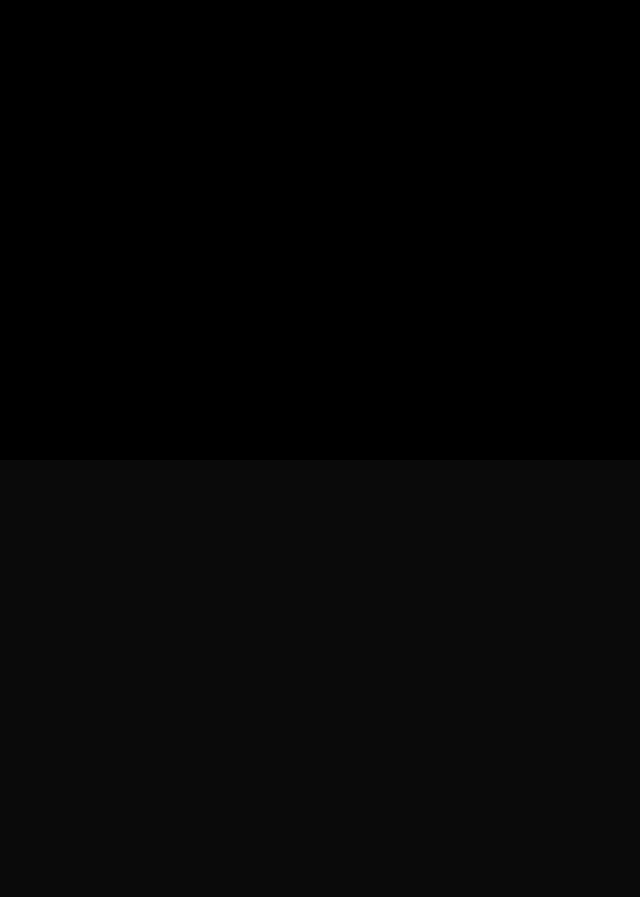
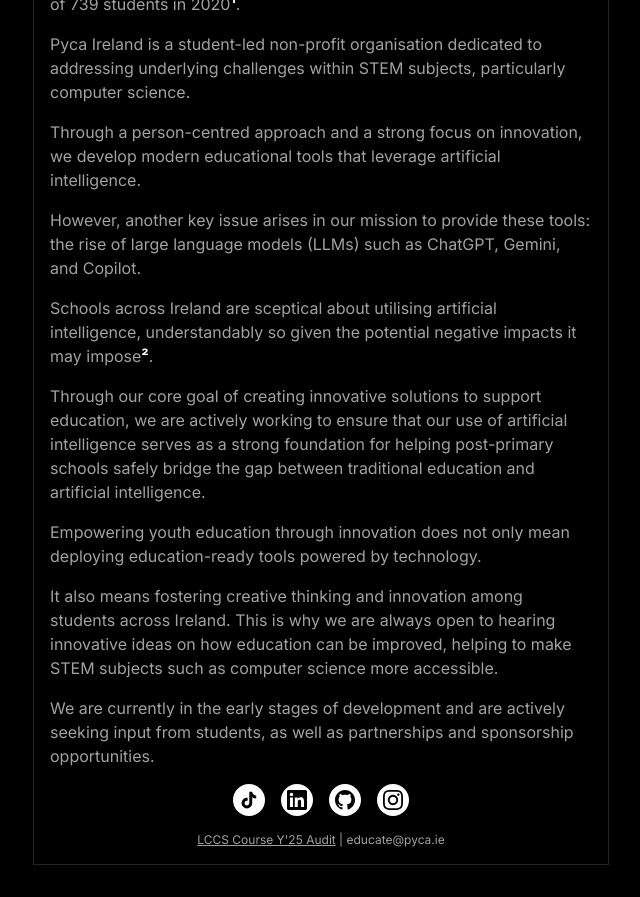
Before and after one commit to Pyca-Ireland/pyca.ie, a Next.js app in the folder pyca-ireland-landing/: page / in a window 1280 px wide. Shown: the part 340-1237 px from the top of the page, without its empty margins (319-959 px from the left). Before the commit the page ends 800 px from the top, so only its background shows below. Built offline with nearby package versions, Linux system fonts and the light colour scheme; no server answers.

Commit message:
[complete] - push major landing overhaul for /v2 | state@in_progress

```diff
--- a/pyca-ireland-landing/src/app/globals.css
+++ b/pyca-ireland-landing/src/app/globals.css
@@ -2,11 +2,15 @@
 
 :root {
     --background: #0a0a0a;
-    --foreground: #ebebeb;
+    --foreground: #a1a1a1;
 }
 
 body {
   background: var(--background);
   color: var(--foreground);
-  font-family: Arial, Helvetica, sans-serif
+  font-family: var(--font-inter), Inter, sans-serif;
 }
+
+b, strong {
+  color: #ffffff;
+}
--- a/pyca-ireland-landing/src/app/layout.tsx
+++ b/pyca-ireland-landing/src/app/layout.tsx
@@ -1,14 +1,20 @@
 import "./globals.css"
 import type { Metadata } from "next"
+import { Inter } from "next/font/google"
 
-export default function ({
+const inter = Inter({
+  subsets: ["latin"],
+  variable: "--font-inter",
+})
+
+export default function RootLayout({
   children,
 }: {
   children: React.ReactNode
 }) {
   return (
     <html lang="en">
-      <body>
+      <body className={inter.className}>
         {children}
       </body>
     </html>
@@ -22,12 +28,12 @@
   openGraph: {
     title: "Pyca Ireland",
     description: "Empowering youth education through innovation",
-    images: ["/pyca_banner.png"],
+    images: ["/pyca_banner_scaled.png"],
   },
   twitter: {
     card: "summary_large_image",
     title: "Pyca Ireland",
     description: "Empowering youth education through innovation",
-    images: ["/pyca_banner.png"],
+    images: ["/pyca_banner_scaled.png"],
   },
 }
--- a/pyca-ireland-landing/src/app/page.tsx
+++ b/pyca-ireland-landing/src/app/page.tsx
@@ -1,15 +1,14 @@
 import Image from "next/image"
-import Link from "next/link"
 
 export default function MainPage() {
   return (
     <main className="bg-black min-h-screen">
       <div className="min-h-screen flex justify-center px-4">
-        <div className="my-8 w-full max-w-xl flex flex-col">
+        <div className="my-8 w-full max-w-xl flex flex-col border border-neutral-800">
 
-          <div className="relative w-full aspect-19/7">
+          <div className="relative w-full aspect-19/7 border border-x-0 border-t-0 border-neutral-800">
             <Image
-              src="/pyca_banner.png"
+              src="/pyca_banner_scaled.png"
               alt="Pyca Ireland - Banner"
               fill /*width*/
               className="object-contain"
@@ -18,11 +17,82 @@
             />
           </div>
 
-          <div>
-            Work in progress
-            TODO: Better font, size, color etc. - Then also implement text
-            rn the font looks terrible etc, theres alot to reiterate upon
+          <div className="space-y-4 text-left p-4">
+            <p>
+              The world of computer science has continued to grow since its introduction into the Senior Cycle curriculum, with 3,515 students in the 2025 cohort — a massive increase compared to its introductory cohort of 739 students in 2020<a href="https://github.com/Pyca-Ireland/lccs-audit"><b>¹</b></a>.
+            </p>
+            <p>
+              Pyca Ireland is a student-led non-profit organisation dedicated to addressing underlying challenges within STEM subjects, particularly computer science.
+            </p>
+            <p>
+              Through a person-centred approach and a strong focus on innovation, we develop modern educational tools that leverage artificial intelligence.
+            </p>
+            <p>
+              However, another key issue arises in our mission to provide these tools: the rise of large language models (LLMs) such as ChatGPT, Gemini, and Copilot.
+            </p>
+            <p>
+              Schools across Ireland are sceptical about utilising artificial intelligence, understandably so given the potential negative impacts it may impose<a href="https://www.webwise.ie/trending/ai-in-education-survey/#:~:text=Despite%20their%20optimism,and%20inappropriate%20information"><b>²</b></a>.
+            </p>
+            <p>
+              Through our core goal of creating innovative solutions to support education, we are actively working to ensure that our use of artificial intelligence serves as a strong foundation for helping post-primary schools safely bridge the gap between traditional education and artificial intelligence.
+            </p>
+            <p>
+              Empowering youth education through innovation does not only mean deploying education-ready tools powered by technology.
+            </p>
+            <p>
+              It also means fostering creative thinking and innovation among students across Ireland. This is why we are always open to hearing innovative ideas on how education can be improved, helping to make STEM subjects such as computer science more accessible.
+            </p>
+            <p>
+              We are currently in the early stages of development and are actively seeking input from students, as well as partnerships and sponsorship opportunities.
+            </p>
           </div>
+
+          <div className="pb-4 flex flex-row justify-center gap-4">
+            <a
+              href="https://tiktok.com/@pycaireland"
+              target="_blank"
+              rel="noopener noreferrer"
+              className="w-8 h-8 rounded-full bg-white flex items-center justify-center hover:bg-neutral-200 transition-colors"
+            >
+              <svg xmlns="http://www.w3.org/2000/svg" width="20" height="20" viewBox="0 0 24 24" fill="black">
+                <path d="M19.59 6.69a4.83 4.83 0 0 1-3.77-4.25V2h-3.45v13.67a2.89 2.89 0 0 1-5.2 1.74 2.89 2.89 0 0 1 2.31-4.64 2.93 2.93 0 0 1 .88.13V9.4a6.84 6.84 0 0 0-1-.05A6.33 6.33 0 0 0 5 20.1a6.34 6.34 0 0 0 10.86-4.43v-7a8.16 8.16 0 0 0 4.77 1.52v-3.4a4.85 4.85 0 0 1-1-.1z"/>
+              </svg>
+            </a>
+            <a
+              href="https://www.linkedin.com/company/pyca-ireland/"
+              target="_blank"
+              rel="noopener noreferrer"
+              className="w-8 h-8 rounded-full bg-white flex items-center justify-center hover:bg-neutral-200 transition-colors"
+            >
+              <svg xmlns="http://www.w3.org/2000/svg" width="20" height="20" viewBox="0 0 24 24" fill="black">
+                <path d="M20.447 20.452h-3.554v-5.569c0-1.328-.027-3.037-1.852-3.037-1.853 0-2.136 1.445-2.136 2.939v5.667H9.351V9h3.414v1.561h.046c.477-.9 1.637-1.85 3.37-1.85 3.601 0 4.267 2.37 4.267 5.455v6.286zM5.337 7.433a2.062 2.062 0 0 1-2.063-2.065 2.064 2.064 0 1 1 2.063 2.065zm1.782 13.019H3.555V9h3.564v11.452zM22.225 0H1.771C.792 0 0 .774 0 1.729v20.542C0 23.227.792 24 1.771 24h20.451C23.2 24 24 23.227 24 22.271V1.729C24 .774 23.2 0 22.222 0h.003z"/>
+              </svg>
+            </a>
+            <a
+              href="https://github.com/Pyca-Ireland"
+              target="_blank"
+              rel="noopener noreferrer"
+              className="w-8 h-8 rounded-full bg-white flex items-center justify-center hover:bg-neutral-200 transition-colors"
+            >
+              <svg xmlns="http://www.w3.org/2000/svg" width="20" height="20" viewBox="0 0 24 24" fill="black">
+                <path d="M12 0c-6.626 0-12 5.373-12 12 0 5.302 3.438 9.8 8.207 11.387.599.111.793-.261.793-.577v-2.234c-3.338.726-4.033-1.416-4.033-1.416-.546-1.387-1.333-1.756-1.333-1.756-1.089-.745.083-.729.083-.729 1.205.084 1.839 1.237 1.839 1.237 1.07 1.834 2.807 1.304 3.492.997.107-.775.418-1.305.762-1.604-2.665-.305-5.467-1.334-5.467-5.931 0-1.311.469-2.381 1.236-3.221-.124-.303-.535-1.524.117-3.176 0 0 1.008-.322 3.301 1.23.957-.266 1.983-.399 3.003-.404 1.02.005 2.047.138 3.006.404 2.291-1.552 3.297-1.23 3.297-1.23.653 1.653.242 2.874.118 3.176.77.84 1.235 1.911 1.235 3.221 0 4.609-2.807 5.624-5.479 5.921.43.372.823 1.102.823 2.222v3.293c0 .319.192.694.801.576 4.765-1.589 8.199-6.086 8.199-11.386 0-6.627-5.373-12-12-12z"/>
+              </svg>
+            </a>
+            <a
+              href="https://instagram.com/pycaireland"
+              target="_blank"
+              rel="noopener noreferrer"
+              className="w-8 h-8 rounded-full bg-white flex items-center justify-center hover:bg-neutral-200 transition-colors"
+            >
+              <svg xmlns="http://www.w3.org/2000/svg" width="20" height="20" viewBox="0 0 24 24" fill="black">
+                <path d="M12 2.163c3.204 0 3.584.012 4.85.07 3.252.148 4.771 1.691 4.919 4.919.058 1.265.069 1.645.069 4.849 0 3.205-.012 3.584-.069 4.849-.149 3.225-1.664 4.771-4.919 4.919-1.266.058-1.644.07-4.85.07-3.204 0-3.584-.012-4.849-.07-3.26-.149-4.771-1.699-4.919-4.92-.058-1.265-.07-1.644-.07-4.849 0-3.204.013-3.583.07-4.849.149-3.227 1.664-4.771 4.919-4.919 1.266-.057 1.645-.069 4.849-.069zm0-2.163c-3.259 0-3.667.014-4.947.072-4.358.2-6.78 2.618-6.98 6.98-.059 1.281-.073 1.689-.073 4.948 0 3.259.014 3.668.072 4.948.2 4.358 2.618 6.78 6.98 6.98 1.281.058 1.689.072 4.948.072 3.259 0 3.668-.014 4.948-.072 4.354-.2 6.782-2.618 6.979-6.98.059-1.28.073-1.689.073-4.948 0-3.259-.014-3.667-.072-4.947-.196-4.354-2.617-6.78-6.979-6.98-1.281-.059-1.69-.073-4.949-.073zm0 5.838c-3.403 0-6.162 2.759-6.162 6.162s2.759 6.163 6.162 6.163 6.162-2.759 6.162-6.163c0-3.403-2.759-6.162-6.162-6.162zm0 10.162c-2.209 0-4-1.79-4-4 0-2.209 1.791-4 4-4s4 1.791 4 4c0 2.21-1.791 4-4 4zm6.406-11.845c-.796 0-1.441.645-1.441 1.44s.645 1.44 1.441 1.44c.795 0 1.439-.645 1.439-1.44s-.644-1.44-1.439-1.44z"/>
+              </svg>
+            </a>
+          </div>
+
+          <footer className="flex justify-center mb-4 text-xs">
+            <a href="https://github.com/Pyca-Ireland/lccs-audit"><u>LCCS Course Y'25 Audit</u></a>&nbsp;|&nbsp;educate@pyca.ie
+          </footer>
 
         </div>
       </div>
```
Also changed, not shown: pyca-ireland-landing/public/archive/pyca_banner_OLD.png (renamed from pyca-ireland-landing/public/pyca_banner.png), pyca-ireland-landing/public/pyca_banner_scaled.png (added).
